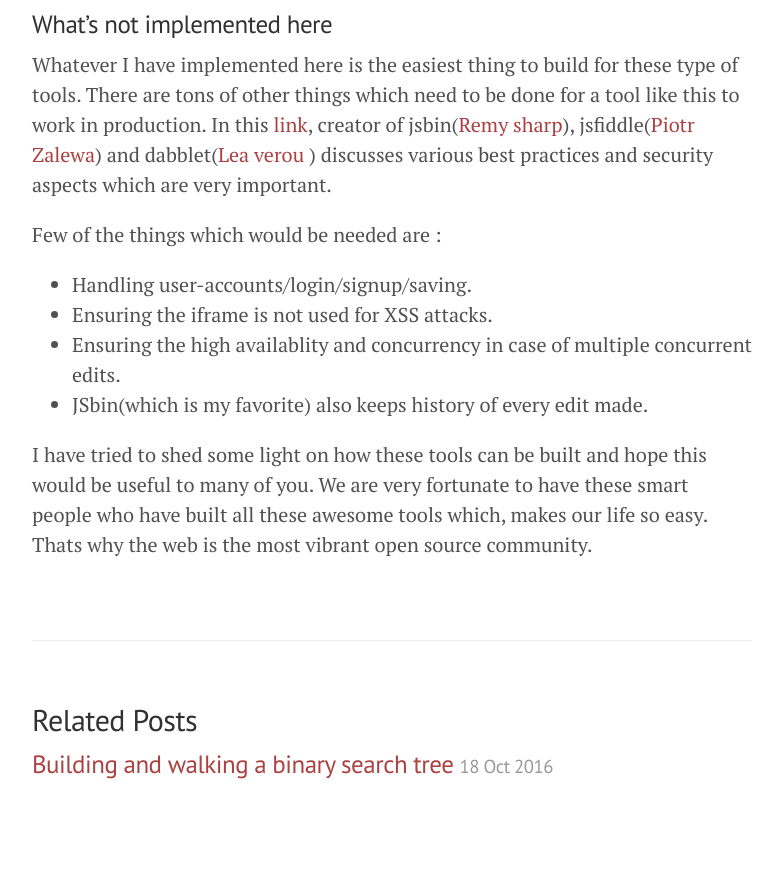
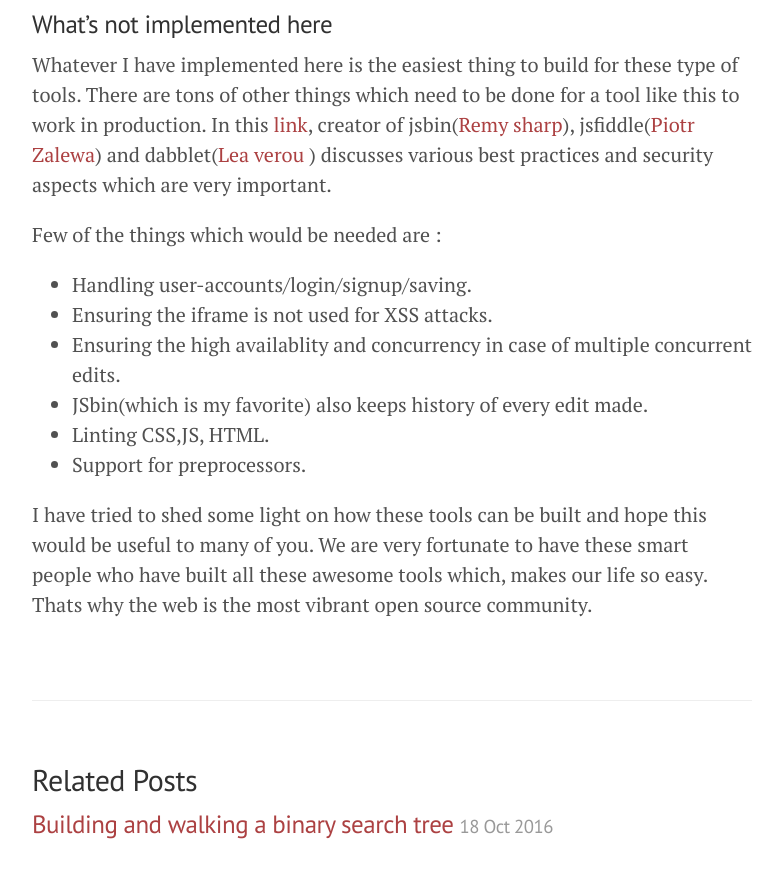
Before and after one commit to swapnilmishra/swapnilmishra.github.io, a Jekyll site: the page built from _posts/2016-11-27-building-jsbin-clone.md, in a window 1280 px wide and 900 px high, scrolled down 1809 px. Shown: the top 878 px of the window, without its empty margins (248-1031 px from the left). Built offline with Jekyll 4.4.1, drawn with Linux system fonts in a browser that asks for light colours; before the commit the page ends 2649 px from its top, so only the background shows below that.

Commit message:
Added few more things

```diff
--- a/_posts/2016-11-27-building-jsbin-clone.md
+++ b/_posts/2016-11-27-building-jsbin-clone.md
@@ -61,5 +61,7 @@
 * Ensuring the iframe is not used for XSS attacks.
 * Ensuring the high availablity and concurrency in case of multiple concurrent edits.
 * JSbin(which is my favorite) also keeps history of every edit made.
+* Linting CSS,JS, HTML.
+* Support for preprocessors.
 
 I have tried to shed some light on how these tools can be built and hope this would be useful to many of you. We are very fortunate to have these smart people who have built all these awesome tools which, makes our life so easy. Thats why the web is the most vibrant open source community.
```
